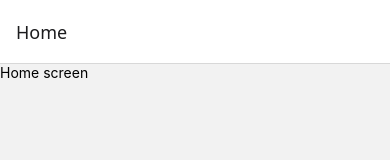
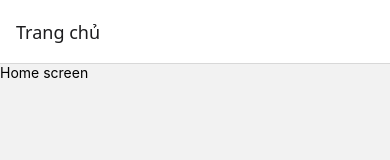
Before and after one commit to phuc-nguy3n/react-native, a React Native app: screen / in a window 390 px wide. Shown: the top 160 px of the page. Built offline with nearby package versions, Linux system fonts and the light colour scheme.

Commit message:
Add options

```diff
--- a/App.tsx
+++ b/App.tsx
@@ -31,7 +31,16 @@ function App() {
   return (
     <NavigationContainer>
       <Stack.Navigator initialRouteName="Home">
-        <Stack.Screen name="Home" component={HomeScreen} />
+        <Stack.Screen
+          name="Home"
+          component={HomeScreen}
+          options={{ title: "Trang chủ" }}
+        />
+        <Stack.Screen
+          name="Review details"
+          component={DetailsScreen}
+          options={{ title: "Đánh giá" }}
+        />
       </Stack.Navigator>
     </NavigationContainer>
   );
```
